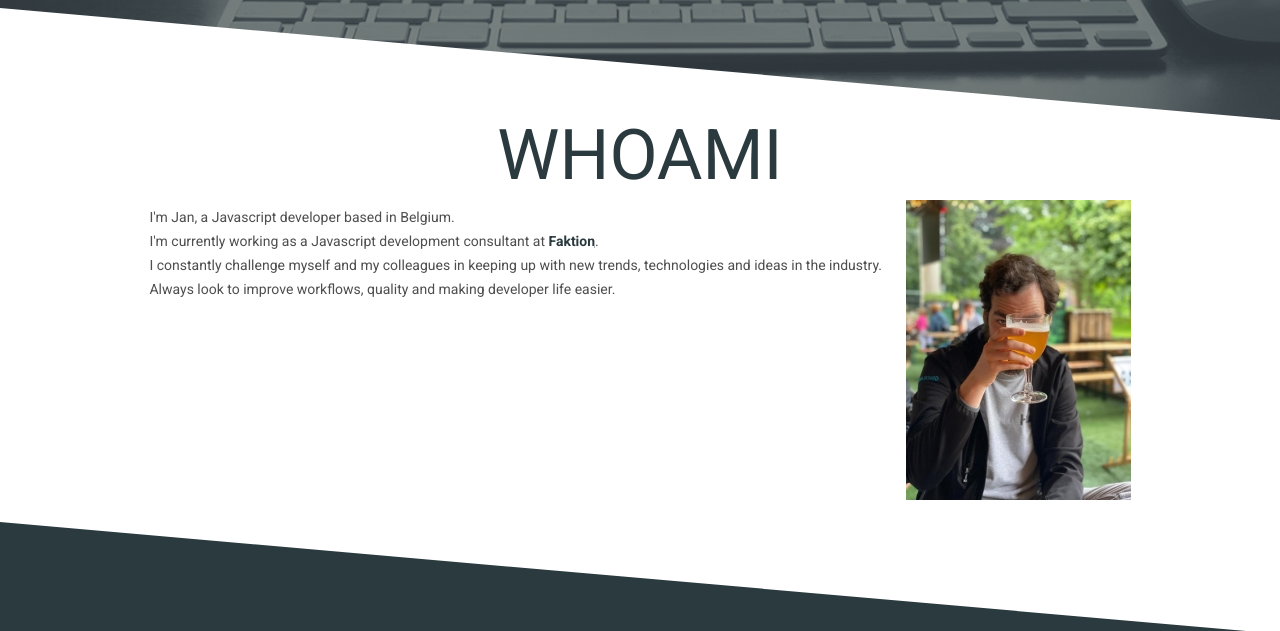
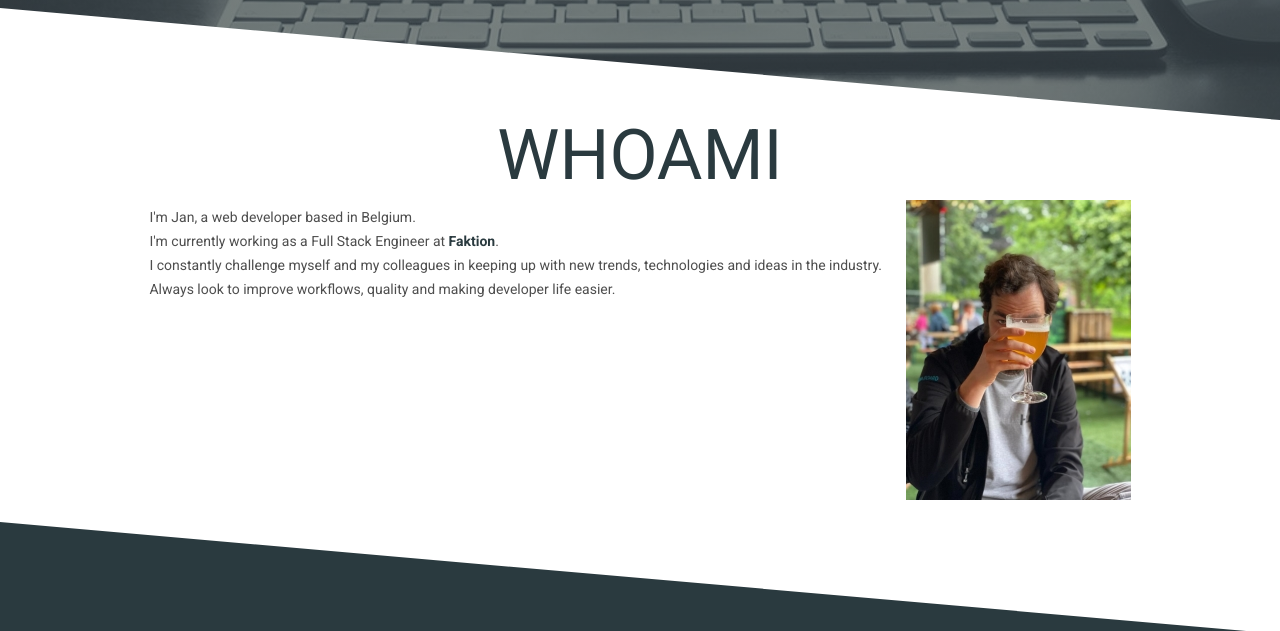
Before and after one commit to JanVanBraeckel/JanVanBraeckel.github.io, a website built with webpack: page index.html in a window 1280 px wide. Shown: the part 800-1431 px from the top of the page. Built offline with nearby package versions, Linux system fonts and the light colour scheme.

Commit message:
Updates!

```diff
--- a/index.html
+++ b/index.html
@@ -30,9 +30,9 @@
       <div class="content">
         <h1>whoami</h1>
         <div class="left">
-          <p>I'm Jan, a Javascript developer based in Belgium.</p>
+          <p>I'm Jan, a web developer based in Belgium.</p>
           <p>
-            I'm currently working as a Javascript development consultant at
+            I'm currently working as a Full Stack Engineer at
             <a href="https://www.faktion.com/" target="_blank">Faktion</a>.
           </p>
           <p>
```
Also changed, not shown: googled3d021bb66988e52.html (deleted, +0 -1 lines), src/index.html (+2 -2 lines).
